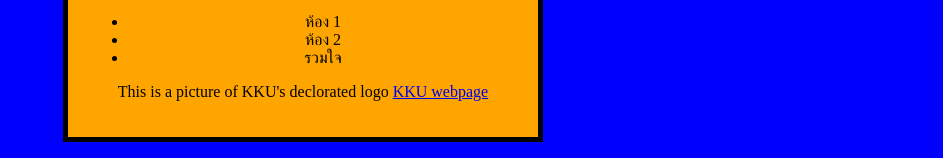
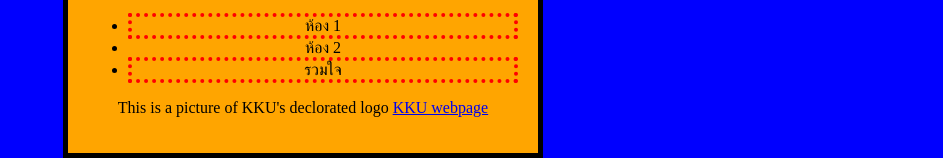
Before and after one commit to THakai/THakai.github.io, a plain HTML site: page index.html in a window 1280 px wide. Shown: the part 762-920 px from the top of the page, without its empty margins (337-1280 px from the left). Drawn offline with Linux system fonts and the light colour scheme.

Commit message:
Add files via upload

```diff
--- a/index.html
+++ b/index.html
@@ -9,15 +9,15 @@
     <link href='https://fonts.googleapis.com/css?family=Open+Sans' rel='stylesheet' type='text/css'>
 </head>
 <body>
-    <h1>Khon Kaen University</h1>
+    <h1 id="heading">Khon Kaen University</h1>
     <div id="picture">
         <img src="images/kku.jpg" alt="This is KKU logo"/>
         <figcaption><em>KKU LOGO</em></figcaption>
     </div>
     <ul>
-        <li>ห้อง 1</li>
+        <li class ="popular">ห้อง 1</li>
         <li>ห้อง 2</li>
-        <li>รวมใจ</li>
+        <li class = "popular">รวมใจ</li>
     </ul>
     <p>This is a picture of KKU's declorated logo <a href="https://m.kku.ac.th/" target="_blank">KKU webpage</a></p>
 </body>
--- a/styles.css
+++ b/styles.css
@@ -8,10 +8,13 @@ body{
     padding: 0 20px 20px 20px;
     margin: 0 400px;
 }
-h1{
+#heading{
     margin: 0;
     padding: 20px;
     color:blue;
     font-size: 50px;
     text-shadow: 2px 2px 1px black;
 }
+.popular{
+    border: 4px dotted red;
+}
```
Also changed, not shown: __SENTOUT__/526-8-ex-4-1.png (added).
